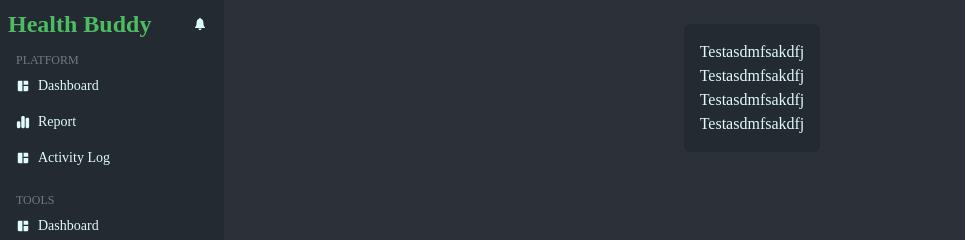
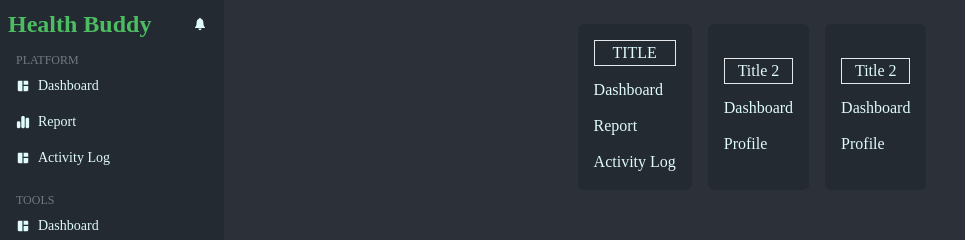
Before and after one commit to Kaimestry/ReactPractice, a React (Vite) app: page /report in a window 1280 px wide. Shown: the top 240 px of the page, without its empty margins (0-965 px from the left). Built offline with nearby package versions, Linux system fonts and the light colour scheme; a web font is replaced by a local one.

Commit message:
add: scalability when adding items

```diff
--- a/src/_root/pages/Report.tsx
+++ b/src/_root/pages/Report.tsx
@@ -1,11 +1,17 @@
-import Test from "../../features/ReportPage/Test";
+import { REPORT } from "../../features/ReportPage/report.config";
 
 const Report = () => {
   return (
     <div className="flex flex-wrap gap-4">
-      <div className="report-item">
-        <Test></Test>
-      </div>
+      {REPORT.map((group) => (
+        <div key={group.id} className="report-item">
+          <h2 className="border text-center">{group.title}</h2>
+
+          {group.items.map((item) => (
+            <div key={item.id}>{item.content}</div>
+          ))}
+        </div>
+      ))}
     </div>
   );
 };
--- /dev/null
+++ b/src/features/ReportPage/report.config.ts
@@ -0,0 +1,38 @@
+export type ReportItem = {
+  id: string;
+  content: React.ReactNode;
+};
+
+export type ReportContainer = {
+  id: string;
+  title: string;
+  items: ReportItem[];
+};
+
+export const REPORT = [
+  {
+    id: "main",
+    title: "TITLE",
+    items: [
+      { id: "dashboard", content: "Dashboard" },
+      { id: "report", content: "Report" },
+      { id: "activity", content: "Activity Log" },
+    ],
+  },
+  {
+    id: "secondary",
+    title: "Title 2",
+    items: [
+      { id: "dashboard-2", content: "Dashboard" },
+      { id: "profile", content: "Profile" },
+    ],
+  },
+  {
+    id: "secondary",
+    title: "Title 2",
+    items: [
+      { id: "dashboard-2", content: "Dashboard" },
+      { id: "profile", content: "Profile" },
+    ],
+  },
+] satisfies readonly ReportContainer[];
--- a/src/index.css
+++ b/src/index.css
@@ -95,7 +95,7 @@
 
   /* REPORT ITEMS */
   .report-item {
-    @apply flex-grow flex-wrap rounded-md p-4 flex justify-center gap-3;
+    @apply flex-grow flex-wrap rounded-md p-4 flex flex-col justify-center gap-3;
     background-color: var(--bg-muted);
   }
 }
```
